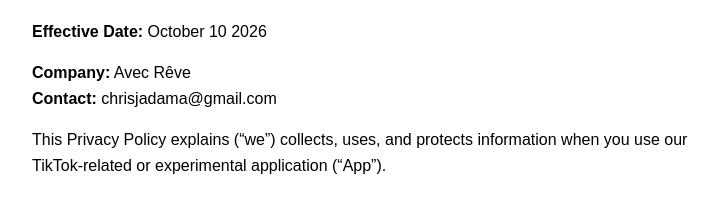
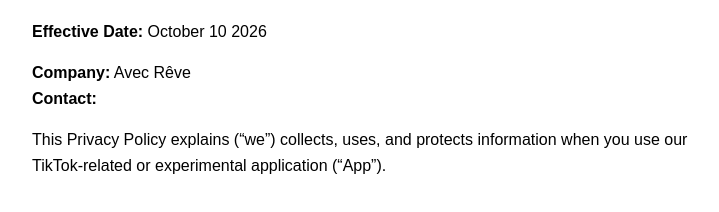
Before and after one commit to framosk/tiktok-api-app-n8n, a plain HTML site: page privacy.html in a window 1280 px wide. Shown: the part 86-298 px from the top of the page, without its empty margins (0-719 px from the left). Drawn offline with Linux system fonts and the light colour scheme.

Commit message:
Update privacy.html

```diff
--- a/privacy.html
+++ b/privacy.html
@@ -8,7 +8,7 @@
 <body>
   <h1>Privacy Policy</h1>
   <p><strong>Effective Date:</strong> October 10 2026</p>
-  <p><strong>Company:</strong> Avec Rêve<br><strong>Contact:</strong> chrisjadama@gmail.com</p>
+  <p><strong>Company:</strong> Avec Rêve<br><strong>Contact:</strong> </p>
   <p>This Privacy Policy explains  (“we”) collects, uses, and protects information when you use our TikTok-related or experimental application (“App”).</p>
   <!-- Paste full Privacy content here -->
 </body>
```
